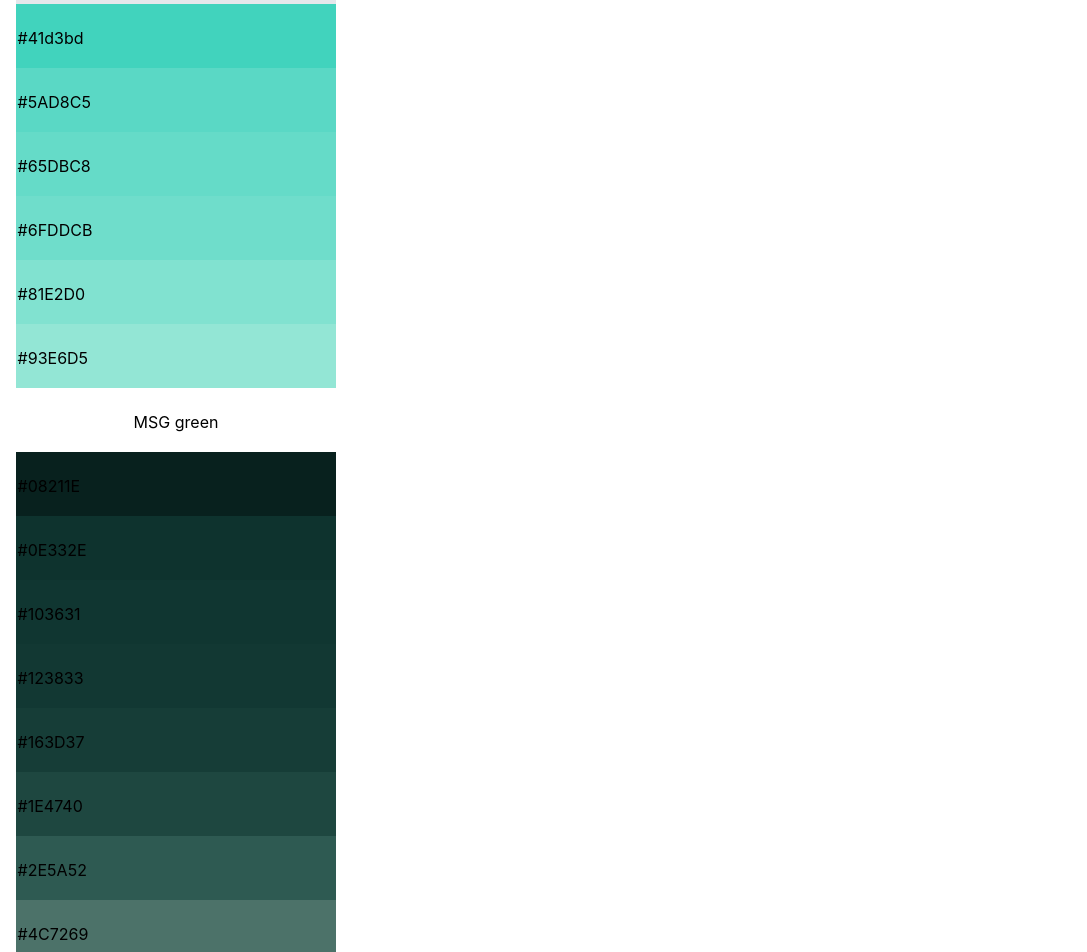
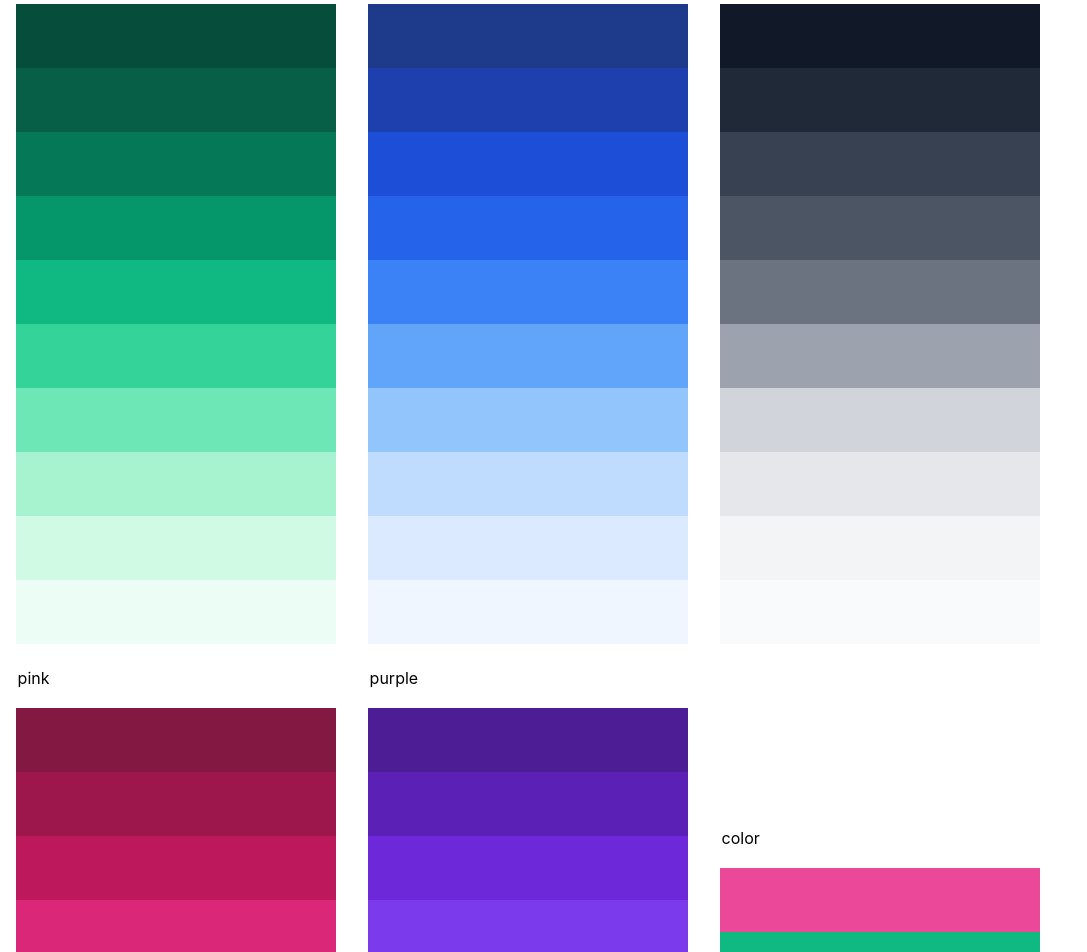
Before and after one commit to AITuring/Archery, a React (Vite) app: page / in a window 1280 px wide. Shown: the part 60-1012 px from the top of the page, without its empty margins (0-1087 px from the left). Built offline with nearby package versions, Linux system fonts and the light colour scheme.

Commit message:
还是用原始color好了,好好做组件吧

```diff
--- a/src/App.tsx
+++ b/src/App.tsx
@@ -1,43 +1,10 @@
-import React, { useState } from 'react'
-import logo from './logo.svg'
+import React from 'react'
 import './App.css'
 
 function App() {
-  const [count, setCount] = useState(0)
 
   return (
     <div className="App">
-      <header className="App-header">
-        <img src={logo} className="App-logo" alt="logo" />
-        <p>Hello Vite + React!</p>
-        <p>
-          <button onClick={() => setCount((count) => count + 1)}>
-            count is: {count}
-          </button>
-        </p>
-        <p>
-          Edit <code>App.tsx</code> and save to test HMR updates.
-        </p>
-        <p>
-          <a
-            className="App-link"
-            href="https://reactjs.org"
-            target="_blank"
-            rel="noopener noreferrer"
-          >
-            Learn React
-          </a>
-          {' | '}
-          <a
-            className="App-link"
-            href="https://vitejs.dev/guide/features.html"
-            target="_blank"
-            rel="noopener noreferrer"
-          >
-            Vite Docs
-          </a>
-        </p>
-      </header>
     </div>
   )
 }
--- a/src/Color.tsx
+++ b/src/Color.tsx
@@ -2,35 +2,90 @@ import React from 'react';
 import './color.css';
 
 const Color = () => {
-    return (
-        <div className="boar">
-          <div className="square title bg-gray-200">绿松石turquoise</div>
-          <div className="square turquoiseColor">#41d3bd</div>
-          <div className="square turquoiseColor1">#5AD8C5</div>
-          <div className="square turquoiseColor2">#65DBC8</div>
-          <div className="square turquoiseColor3">#6FDDCB</div>
-          <div className="square turquoiseColor4">#81E2D0</div>
-          <div className="square turquoiseColor5">#93E6D5</div>
-          <div className="square title">MSG green</div>
-          <div className="square msuColor">#08211E</div>
-          <div className="square msuColor1">#0E332E</div>
-          <div className="square msuColor2">#103631</div>
-          <div className="square msuColor3">#123833</div>
-          <div className="square msuColor4">#163D37</div>
-          <div className="square msuColor5">#1E4740</div>
-          <div className="square msuColor6">#2E5A52</div>
-          <div className="square msuColor7">#4C7269</div>
-          <div className="square title">翠绿emerald</div>
-          <div className="square emerald">#5AC167</div>
-          <div className="square emerald1">#63D471</div>
-          <div className="square emerald2">#6DD77A</div>
-          <div className="square emerald3">#72D97F</div>
-          <div className="square emerald4">#77DA83</div>
-          <div className="square emerald5">#8ADF95</div>
-          <div className="square emerald6">#9EE5A7</div>
-          <div className="square emerald7">#B1EAB8</div>
-        </div>
-    )
+  return (
+    <div className="board">
+      <div className="board-block">
+        <div className="square title">green</div>
+        <div className="square bg-green-900"></div>
+        <div className="square bg-green-800"></div>
+        <div className="square bg-green-700"></div>
+        <div className="square bg-green-600"></div>
+        <div className="square bg-green-500"></div>
+        <div className="square bg-green-400"></div>
+        <div className="square bg-green-300"></div>
+        <div className="square bg-green-200"></div>
+        <div className="square bg-green-100"></div>
+        <div className="square bg-green-50"></div>
+      </div>
+      <div className="board-block">
+        <div className="square title">blue</div>
+        <div className="square bg-blue-900"></div>
+        <div className="square bg-blue-800"></div>
+        <div className="square bg-blue-700"></div>
+        <div className="square bg-blue-600"></div>
+        <div className="square bg-blue-500"></div>
+        <div className="square bg-blue-400"></div>
+        <div className="square bg-blue-300"></div>
+        <div className="square bg-blue-200"></div>
+        <div className="square bg-blue-100"></div>
+        <div className="square bg-blue-50"></div>
+      </div>
+      <div className="board-block">
+        <div className="square title">grey</div>
+        <div className="square bg-gray-900"></div>
+        <div className="square bg-gray-800"></div>
+        <div className="square bg-gray-700"></div>
+        <div className="square bg-gray-600"></div>
+        <div className="square bg-gray-500"></div>
+        <div className="square bg-gray-400"></div>
+        <div className="square bg-gray-300"></div>
+        <div className="square bg-gray-200"></div>
+        <div className="square bg-gray-100"></div>
+        <div className="square bg-gray-50"></div>
+      </div>
+      <div className="board-block">
+        <div className="square title">pink</div>
+        <div className="square bg-pink-900"></div>
+        <div className="square bg-pink-800"></div>
+        <div className="square bg-pink-700"></div>
+        <div className="square bg-pink-600"></div>
+        <div className="square bg-pink-500"></div>
+        <div className="square bg-pink-400"></div>
+        <div className="square bg-pink-300"></div>
+        <div className="square bg-pink-200"></div>
+        <div className="square bg-pink-100"></div>
+        <div className="square bg-pink-50"></div>
+      </div>
+      <div className="board-block">
+        <div className="square title">purple</div>
+        <div className="square bg-purple-900"></div>
+        <div className="square bg-purple-800"></div>
+        <div className="square bg-purple-700"></div>
+        <div className="square bg-purple-600"></div>
+        <div className="square bg-purple-500"></div>
+        <div className="square bg-purple-400"></div>
+        <div className="square bg-purple-300"></div>
+        <div className="square bg-purple-200"></div>
+        <div className="square bg-purple-100"></div>
+        <div className="square bg-purple-50"></div>
+      </div>
+      <div className="board-block">
+        <div className="square title">color</div>
+        <div className="square bg-pink-500"></div>
+        <div className="square bg-green-500"></div>
+        {/* <div className="square bg-blue-450"></div> */}
+        <div className="square bg-blue-500"></div>
+        <div className="square bg-purple-500"></div>
+        <div className="square bg-gray-500"></div>
+        {/* <div className="square bg-pink-500"></div>
+        <div className="square bg-pink-500"></div>
+        <div className="square bg-pink-500"></div>
+        <div className="square bg-pink-500"></div>
+        <div className="square bg-pink-500"></div> */}
+      </div>
+    </div>
+
+  )
 }
 
 export default Color;
--- a/src/color.css
+++ b/src/color.css
@@ -3,6 +3,12 @@
 --magnolia: #efe9f4ff;
 --forest-green-crayola: #57a773ff;
 --independence: #484d6dff; */
+
+.board {
+  display: flex;
+  align-items: center;
+  flex-wrap: wrap;
+}
 
 .square {
   width: 20rem;
@@ -11,81 +17,3 @@
   margin: 0 1rem;
   line-height: 4rem;
 }
-
-.blueColor {
-  background-color: 	#44cef6;
-}
-.title {
-  text-align: center;
-  /* background-color: #FFFFF2; */
-}
-
-.turquoiseColor {
-  background-color: #41d3bd;
-}
-
-.turquoiseColor1 {
-  background-color: #5AD8C5;
-}
-.turquoiseColor2 {
-  background-color: #65DBC8;
-}
-.turquoiseColor3 {
-  background-color: #6FDDCB;
-}
-.turquoiseColor4 {
-  background-color: #81E2D0;
-}
-.turquoiseColor5 {
-  background-color: #93E6D5;
-}
-
-.msuColor {
-  background-color: #08211E;
-}
-.msuColor1 {
-  background-color: #0E332E;
-}
-.msuColor2 {
-  background-color: #103631;
-}
-.msuColor3 {
-  background-color: #123833;
-}
-.msuColor4 {
-  background-color: #163D37;
-}
-.msuColor5 {
-  background-color: #1E4740;
-}
-.msuColor6 {
-  background-color: #2E5A52;
-}
-.msuColor7 {
-  background-color: #4C7269;
-}
-
-.emerald {
-  background-color: #5AC167;
-}
-.emerald1 {
-  background-color: #63D471;
-}
-.emerald2 {
-  background-color: #6DD77A;
-}
-.emerald3 {
-  background-color: #72D97F;
-}
-.emerald4 {
-  background-color: #77DA83;
-}
-.emerald5 {
-  background-color: #8ADF95;
-}
-.emerald6 {
-  background-color: #9EE5A7;
-}
-.emerald7 {
-  background-color: #B1EAB8;
-}
--- a/tailwind.config.js
+++ b/tailwind.config.js
@@ -2,7 +2,70 @@ module.exports = {
   purge: ['./index.html', './src/**/*.{vue,js,ts,jsx,tsx}'],
   darkMode: 'media', // or 'media' or 'class'
   theme: {
-    extend: {},
+    // colors: {
+    //   blue: {
+    //     900: "#03045e",
+    //     800: "#032174",
+    //     700: "#023e8a",
+    //     600: "#015ba0",
+    //     500: "#0077b6",
+    //     450: "#3B82F6",
+    //     400: "#0096c7",
+    //     300: "#00b4d8",
+    //     200: "#48cae4",
+    //     100: "#90e0ef",
+    //     50: "#ade8f4",
+    //   },
+    //   green: {
+    //     900: "#10451d",
+    //     800: "#155d27",
+    //     700: "#1a7431",
+    //     600: "#208b3a",
+    //     500: "#25a244",
+    //     400: "#2dc653",
+    //     300: "#4ad66d",
+    //     200: "#6ede8a",
+    //     100: "#92e6a7",
+    //     50: "#b7efc5"
+    //   },
+    //   grey: {
+    //     900:"#2b3035",
+    //     800:"#343a40",
+    //     700:"#495057",
+    //     600:"#5b636a",
+    //     500:"#6c757d",
+    //     400:"#7d858d",
+    //     300:"#8d959d",
+    //     200:"#adb5bd",
+    //     100:"#dce0e5",
+    //     50:"#f1f3f5"
+    //   },
+    //   pink: {
+    //     900:"#e8094c",
+    //     800:"#ff0a54",
+    //     700:"#ff2164",
+    //     600:"#ff3874",
+    //     500:"#ff477e",
+    //     400:"#ff5c8a",
+    //     300:"#ff7096",
+    //     200:"#ff85a1",
+    //     100:"#ff99ac",
+    //     50:"#fbb1bd"
+    //   },
+    //   purple: {
+    //     900:"#10002b",
+    //     800:"#240046",
+    //     700:"#3c096c",
+    //     600:"#4b1183",
+    //     500:"#5a189a",
+    //     400:"#7b2cbf",
+    //     300:"#8c3dce",
+    //     200:"#9d4edd",
+    //     100:"#b266ee",
+    //     50:"#c77dff"
+    //   }
+
+    // }
   },
   variants: {
     extend: {},
```
Also changed, not shown: src/App.css (deleted, +0 -42 lines), src/favicon.svg (deleted), src/logo.svg (deleted).
